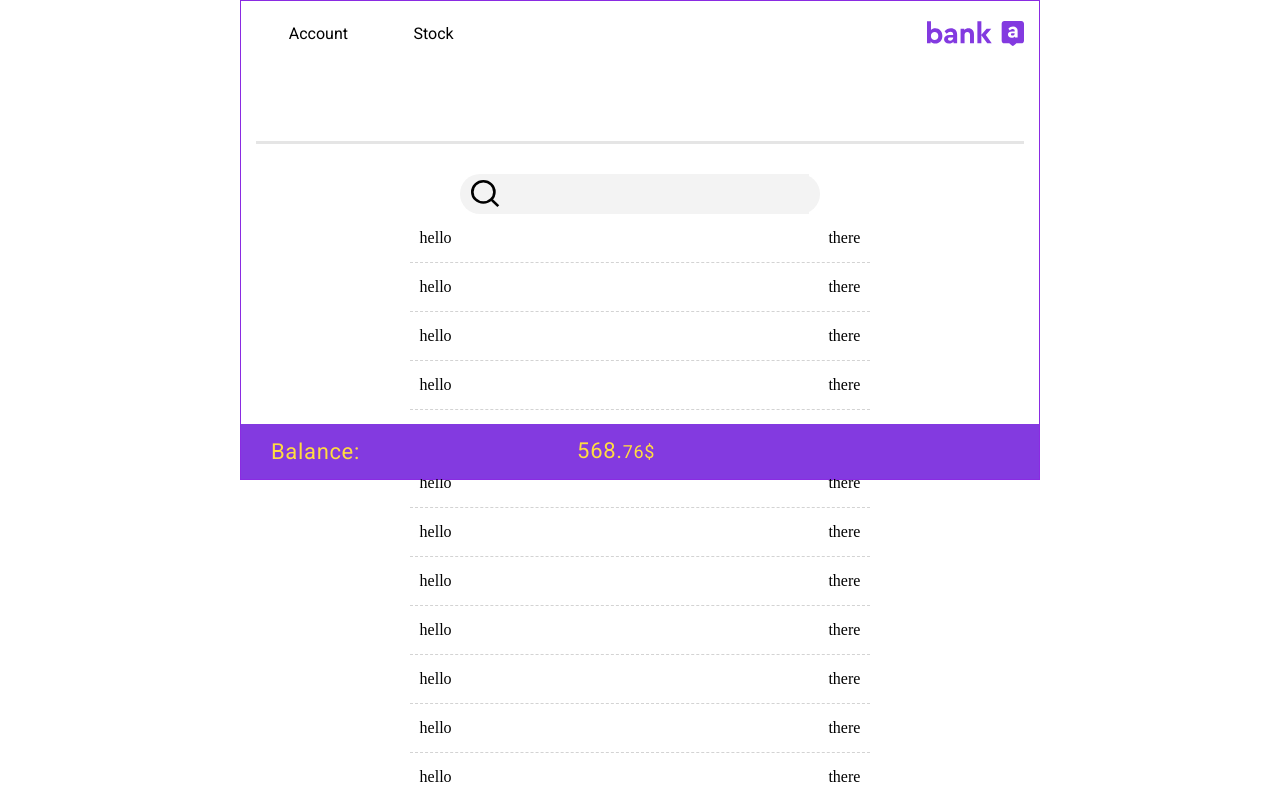
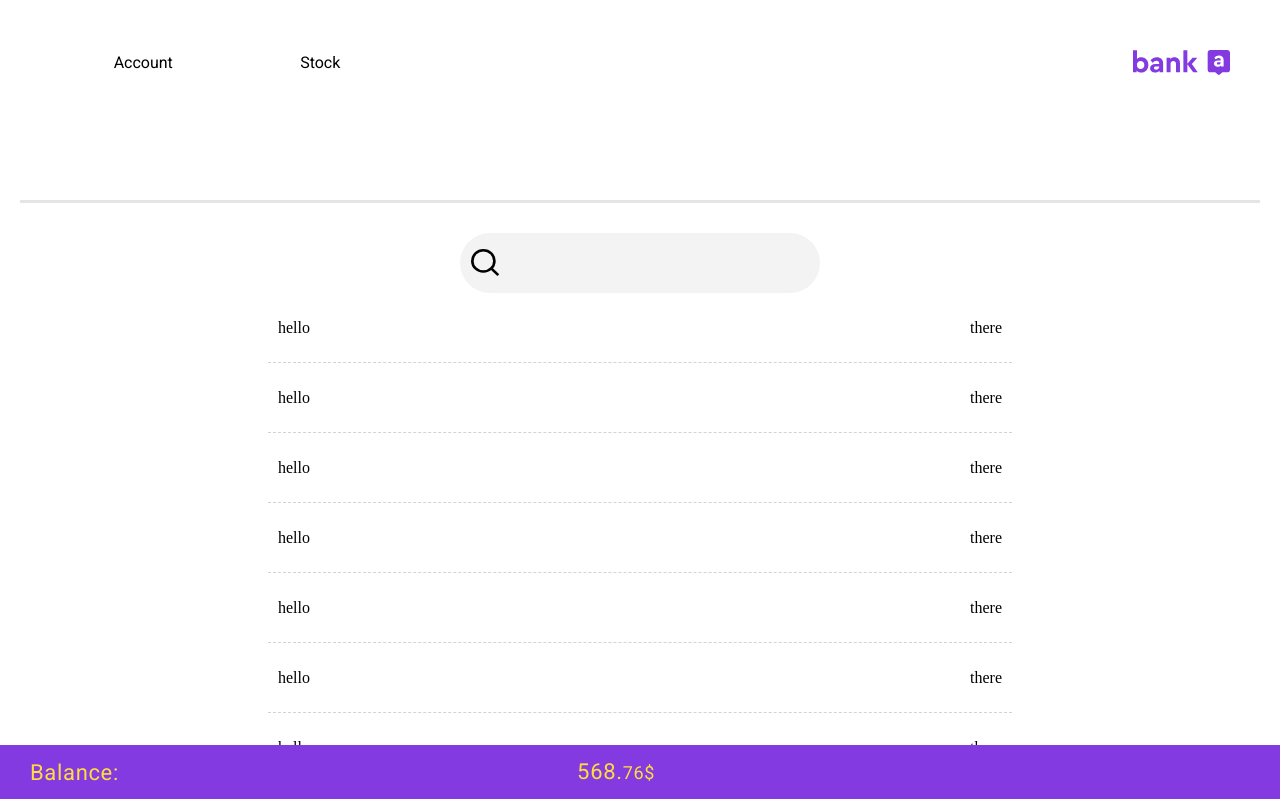
Before and after one commit to Grulice/Bootcamp_M5_Team2, a React (Create React App) app in the folder module-5-team-2/: page /Stock in a window 1280 px wide. Shown: the top 799 px of the page. Built offline with nearby package versions, Linux system fonts and the light colour scheme.

Commit message:
Merged successfully

```diff
--- a/module-5-team-2/src/App.jsx
+++ b/module-5-team-2/src/App.jsx
@@ -5,18 +5,18 @@ import Footer from "./navigation/Footer";
 import Account from "./account/Account";
 import Stocks from "./stocks/Stocks";
 import styled from "styled-components";
-import {BrowserRouter as Router, Switch, Route,} from 'react-router-dom';
+import { BrowserRouter as Router, Switch, Route } from "react-router-dom";
 
 const AppBlock = styled.div`
   display: flex;
   align-items: center;
   flex-direction: column;
   position: relative;
-     height: 60vh;
-     border: 1px solid blueviolet;
-     padding: 15px;
+  /* height: 60vh; */
+  width: 100%;
+  /* border: 1px solid blueviolet; */
+  padding: 15px 0 100px 0;
 `;
-
 
 class App extends Component {
   constructor(props) {
@@ -24,20 +24,18 @@ class App extends Component {
     this.state = {};
   }
   render() {
-
-    return(
+    return (
       <AppBlock>
         <Router>
-            <Header/>
+          <Header />
           <Switch>
-              <Route  path='/' exact component={Account}/>
-              <Route path='/Stock' component={Stocks}/>
+            <Route path="/" exact component={Account} />
+            <Route path="/Stock" component={Stocks} />
           </Switch>
         </Router>
-          <Footer/>
+        <Footer />
       </AppBlock>
-    )
-
+    );
   }
 }
 
--- a/module-5-team-2/src/account/Account.jsx
+++ b/module-5-team-2/src/account/Account.jsx
@@ -1,10 +1,11 @@
-
 import React, { Component } from "react";
 import AccountRowElement from "./AccountRowElement";
 import Paginator from "./Paginator";
 import styled from "styled-components";
 
-const AccountPage = styled.div``;
+const AccountPage = styled.div`
+  width: 100%;
+`;
 
 const Header = styled.div`
   display: flex;
--- a/module-5-team-2/src/index.css
+++ b/module-5-team-2/src/index.css
@@ -8,11 +8,11 @@ body{
     justify-content: center;
     align-items: center;
     width: 100%;
+    padding: 0 20px;
 }
 #root{
     display: flex;
     justify-content: center;
     align-items: center;
-    max-width: 1152px;
     width: 100%;
 }
--- a/module-5-team-2/src/navigation/Footer.js
+++ b/module-5-team-2/src/navigation/Footer.js
@@ -3,37 +3,39 @@ import styled from "styled-components";
 
 const FooterBlock = styled.div`
   width: 100%;
-   background-color: #833AE0;
-   position: absolute;
+  background-color: #833ae0;
+  position: fixed;
   bottom: 0;
   padding: 15px 0 15px 30px;
-   font-family: 'Roboto', sans-serif;
-  div{
+  font-family: "Roboto", sans-serif;
+  div {
     display: flex;
     justify-content: space-between;
     align-items: center;
     width: 50%;
-    p{
+    p {
       font-size: 22px;
       line-height: 24px;
       letter-spacing: 0.03em;
-        color: #FFDC40;
+      color: #ffdc40;
     }
   }
 `;
 const CurrentBalance = styled.p`
   font-size: 36px;
-    span{
+  span {
     font-size: 18px;
   }
 `;
-class Footer extends React.Component{
+class Footer extends React.Component {
   render() {
-        return(
+    return (
       <FooterBlock>
         <div>
           <p>Balance:</p>
-                  <CurrentBalance>568.<span>76$</span></CurrentBalance>
+          <CurrentBalance>
+            568.<span>76$</span>
+          </CurrentBalance>
         </div>
       </FooterBlock>
     );
--- a/module-5-team-2/src/navigation/Header.js
+++ b/module-5-team-2/src/navigation/Header.js
@@ -1,47 +1,53 @@
 import React from "react";
-import {Link} from "react-router-dom";
+import { Link } from "react-router-dom";
 import styled from "styled-components";
-import logo from '../img/Logo.svg'
+import logo from "../img/Logo.svg";
 
 const HeaderBlock = styled.div`
+  position: sticky;
+  top: 0;
+  background-color: white;
+  padding: 30px;
+
   display: flex;
   justify-content: space-between;
   align-items: center;
-    width:60vw;
-    ul{
+  width: 100%;
+  ul {
     display: flex;
     justify-content: space-around;
     list-style: none;
     width: 30%;
   }
-    a{
+  a {
     text-decoration: none;
     color: #000000;
-      font-family: 'Roboto', sans-serif;
+    font-family: "Roboto", sans-serif;
     padding: 8px;
   }
-    a:active,a:focus,a:hover{
-      color: #833AE0;
-      border-bottom: 1px solid #833AE0;
+  a:active,
+  a:focus,
+  a:hover {
+    color: #833ae0;
+    border-bottom: 1px solid #833ae0;
   }
 `;
-class Header extends React.Component{
+class Header extends React.Component {
   render() {
     return (
       <HeaderBlock>
         <ul>
-                    <Link to='/'>
+          <Link to="/">
             <li>Account</li>
           </Link>
-                    <Link to='/Stock'>
+          <Link to="/Stock">
             <li>Stock</li>
           </Link>
         </ul>
-                <img src={logo} alt="Logo"/>
+        <img src={logo} alt="Logo" />
       </HeaderBlock>
     );
   }
-
 }
 
 export default Header;
```
Lines whose indentation alone changed are shown as unchanged.
